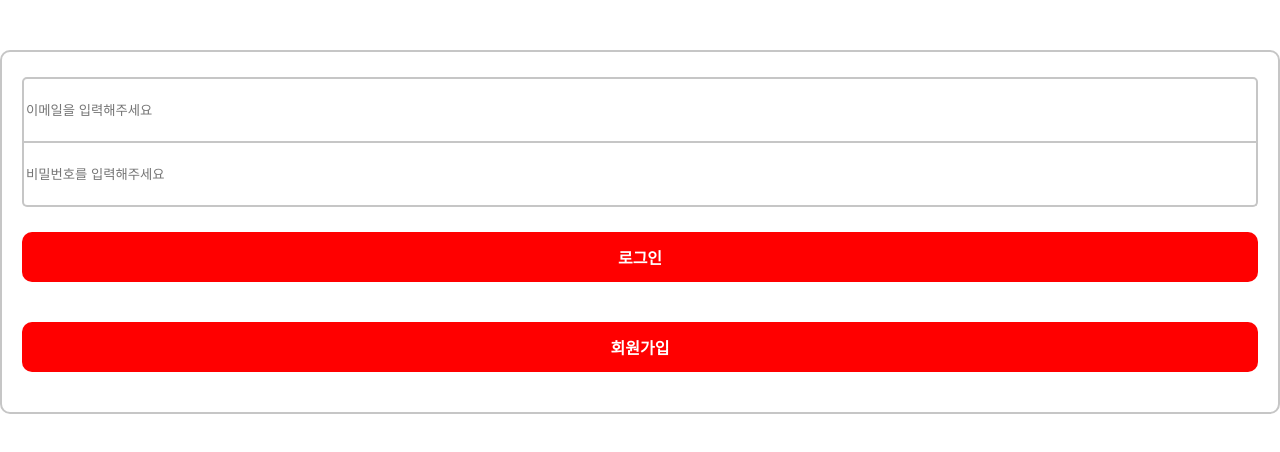
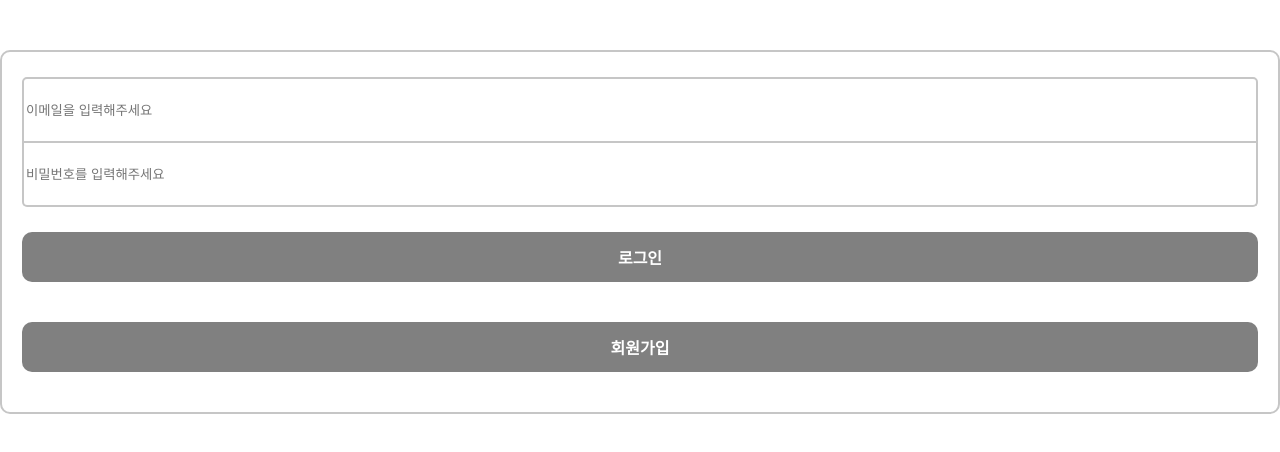
Before and after one commit to azerose/wanted-pre-onboarding-frontend, a React (Create React App) app: page / in a window 1280 px wide. Shown: the top 452 px of the page. Built offline with nearby package versions, Linux system fonts and the light colour scheme.

Commit message:
FIX: 버그수정

```diff
--- a/src/components/login/loginstyle.js
+++ b/src/components/login/loginstyle.js
@@ -36,7 +36,7 @@ export const LoginBtnSection = styled.section`
 `;
 
 export const LoginBtn = styled.button`
-  background: ${(change) => (change ? "red" : "gray")};
+  background: ${({ change }) => (change ? "red" : "gray")};
   :disabled {
     ${(change) => !change}
   }
```
